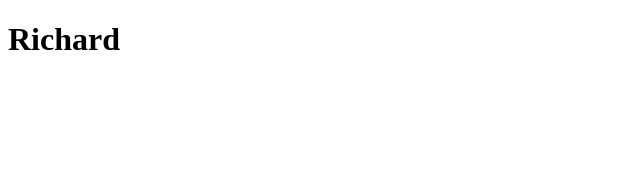
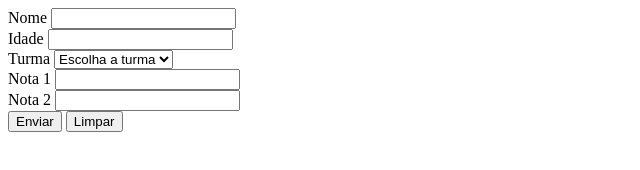
Before and after one commit to richard1020100-ai/Atividade-Gest-o-de-Alunos, a plain HTML site: page index.html in a window 1280 px wide. Shown: the whole page, without its empty margins (0-640 px from the left). Drawn offline with Linux system fonts and the light colour scheme.

Commit message:
Criação do formulário

```diff
--- a/index.html
+++ b/index.html
@@ -1,11 +1,31 @@
 <!doctype html>
-<html lang="en">
+<html lang="pt-br">
   <head>
     <meta charset="UTF-8" />
     <meta name="viewport" content="width=device-width, initial-scale=1.0" />
-    <title>Document</title>
+    <title>Gestão de alunos</title>
+    <link rel="stylesheet" href="style.css">
+    <link rel="stylesheet" href="script.js">
   </head>
   <body>
-    <h1>Richard</h1>
+    <form action="">
+      <label for="nome">Nome</label>
+      <input type="text" id="nome" name="nome"><br>
+      <label for="idade">Idade</label>
+      <input type="number" id="idade" name="idade"><br>
+      <label for="turma">Turma</label>
+      <select name="turma" id="turma">
+        <option value="">Escolha a turma</option>
+        <option value="1a">1°A</option>
+        <option value="1b">1°B</option>
+      </select><br>
+      <label for="nota">Nota 1</label>
+      <input type="text" id="nota1" name="nota"><br>
+      <label for="nota">Nota 2</label>
+      <input type="text" id="nota2" name="nota"><br>
+
+      <button type="submit">Enviar</button>
+      <button type="reset">Limpar</button>
+    </form>
   </body>
 </html>
```
